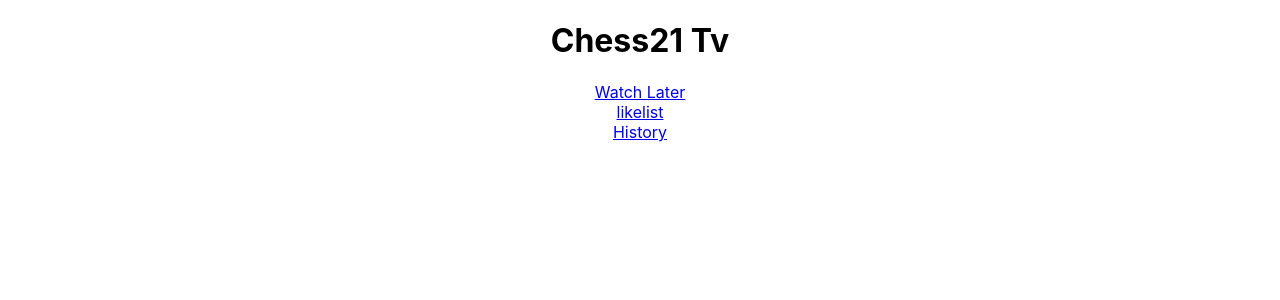
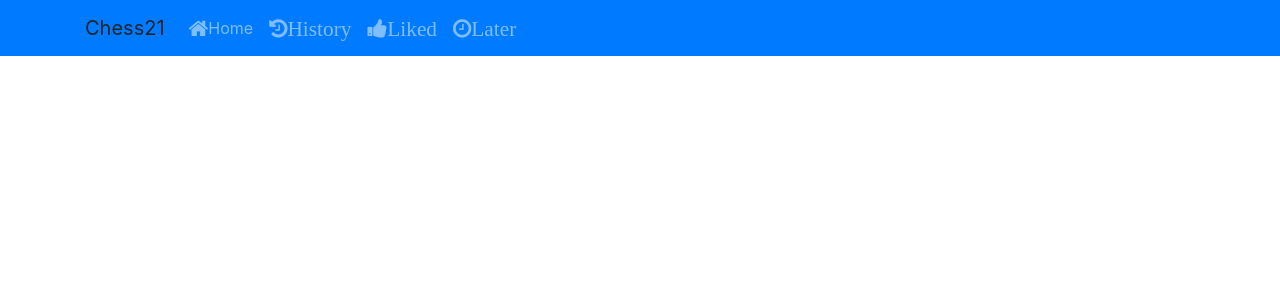
Before and after one commit to Chetandhangar/chess21tv, a React (Create React App) app: page /home in a window 1280 px wide. Shown: the top 300 px of the page. Built offline with nearby package versions, Linux system fonts and the light colour scheme; no server answers.

Commit message:
test - header component updated

```diff
--- a/package.json
+++ b/package.json
@@ -7,6 +7,8 @@
     "@testing-library/react": "^11.1.0",
     "@testing-library/user-event": "^12.1.10",
     "axios": "^0.21.3",
+    "bootstrap": "4.0.0",
+    "font-awesome": "4.7.0",
     "history": "5",
     "react": "^17.0.2",
     "react-dom": "^17.0.2",
@@ -14,6 +16,7 @@
     "react-player": "^2.9.0",
     "react-router-dom": "^6.0.0-beta.0",
     "react-scripts": "4.0.3",
+    "reactstrap": "^8.10.0",
     "web-vitals": "^1.0.1"
   },
   "scripts": {
--- a/src/App.js
+++ b/src/App.js
@@ -8,19 +8,14 @@ function App(){
   return (
     <div className="App">
       <div>
-        <h1>Chess21 Tv</h1>
-      </div>
-      <div>
           <Header />
           <Routes>
           <Route exact path='/' element={<Home />}/>
             <Route exact path='/home/:videolink' element={<PlaylistDetails />}/>
             <Route exact path='/watchlater' element={<WatchLater />}/>
-            <Route exact path='/likelist' element={<LikeList/>}/>
+            <Route exact path='/likevideos' element={<LikeList/>}/>
             <Route exact path='/history' element={<WatchHistory/>}/>
           </Routes>
-
-
       </div>
     </div>
   );
--- a/src/components/HeaderComponent/HeaderComponent.js
+++ b/src/components/HeaderComponent/HeaderComponent.js
@@ -1,18 +1,42 @@
-import {Link} from 'react-router-dom'
+import React,{useState} from 'react'
+import {Link} from 'react-router-dom';
+import {Navbar,NavbarBrand,NavItem,NavbarToggler,Nav,Collapse,NavLink} from 'reactstrap'
 export const Header = () =>{
-    return(
-        <div>
-            <div>
-            <nav>
-                <Link to='/watchlater'> Watch Later</Link>
-              </nav>
-              <nav>
-                <Link to='/likelist'> likelist</Link>
-              </nav>
-              <nav>
-                <Link to='/history'> History</Link>
-              </nav>
-            </div>
-        </div>
+  const [isNavOpen, setNavOpen] = useState(false)
+
+  function toggleNav(){
+    setNavOpen(isNavOpen => isNavOpen = !isNavOpen)
+  }
+
+  return(
+        <React.Fragment>
+              <Navbar dark color="primary" expand="md">
+                <div className="container">
+                <NavbarToggler onClick={toggleNav}></NavbarToggler>
+                    <NavbarBrand>Chess21</NavbarBrand>
+                    <Collapse isOpen={isNavOpen} navbar>
+                    <Nav navbar>
+                      <NavItem >
+                          <Link className="nav-link" to='/' style={{cursor : "pointer"}}>
+                              <span className="fa fa-home fa-lg"></span>Home</Link>
+                      </NavItem>
+                      <NavItem >
+                            <Link className="nav-link" to='/history' style={{cursor : "pointer"}}>
+                                <span className="fa fa-history fa-lg">History</span></Link>
+                        </NavItem>
+                        <NavItem >
+                            <Link className="nav-link" to='/likevideos' style={{cursor : "pointer"}}>
+                                <span className="fa fa-thumbs-up fa-lg">Liked</span></Link>
+                        </NavItem>
+                        <NavItem >
+                            <Link className="nav-link" to='/watchlater' style={{cursor : "pointer"}}>
+                                <span className="fa fa-clock-o fa-lg">Later</span></Link>
+                        </NavItem>
+                    </Nav>
+                  </Collapse>
+                </div>
+            </Navbar>
+        </React.Fragment>
+
     )
 }
--- a/src/components/LikeList/LikeListComponent.js
+++ b/src/components/LikeList/LikeListComponent.js
@@ -6,7 +6,7 @@ export const LikeList = () =>{
  return(
      <div>
          <div>
-             <Link to='/home'>Back</Link>
+             <Link to='/'>Back</Link>
          </div>
          <div>
              LikeList
--- a/src/components/watchHistory/WatchHistoryComponent.js
+++ b/src/components/watchHistory/WatchHistoryComponent.js
@@ -7,7 +7,7 @@ export  const WatchHistory = () =>{
 
     return(
         <div>
-            <Link to='/home'>Home</Link>
+            <Link to='/'>Home</Link>
             <div>
                 Watch History
             </div>
--- a/src/components/watchLater/WatchedLaterComponent.js
+++ b/src/components/watchLater/WatchedLaterComponent.js
@@ -22,7 +22,7 @@ export const WatchLater = () =>{
     return (
         <div>
             <div>
-                <Link to='/home'>Home</Link>
+                <Link to='/'>Home</Link>
             </div>
             <br/>
             <br/>
--- a/src/index.js
+++ b/src/index.js
@@ -1,5 +1,7 @@
 import React from 'react';
 import ReactDOM from 'react-dom';
+import 'bootstrap/dist/css/bootstrap.min.css'
+import 'font-awesome/css/font-awesome.css'
 import './index.css';
 import App from './App';
 import reportWebVitals from './reportWebVitals';
```
Also changed, not shown: 1 other file (tests, documents, lock files or other folders).
